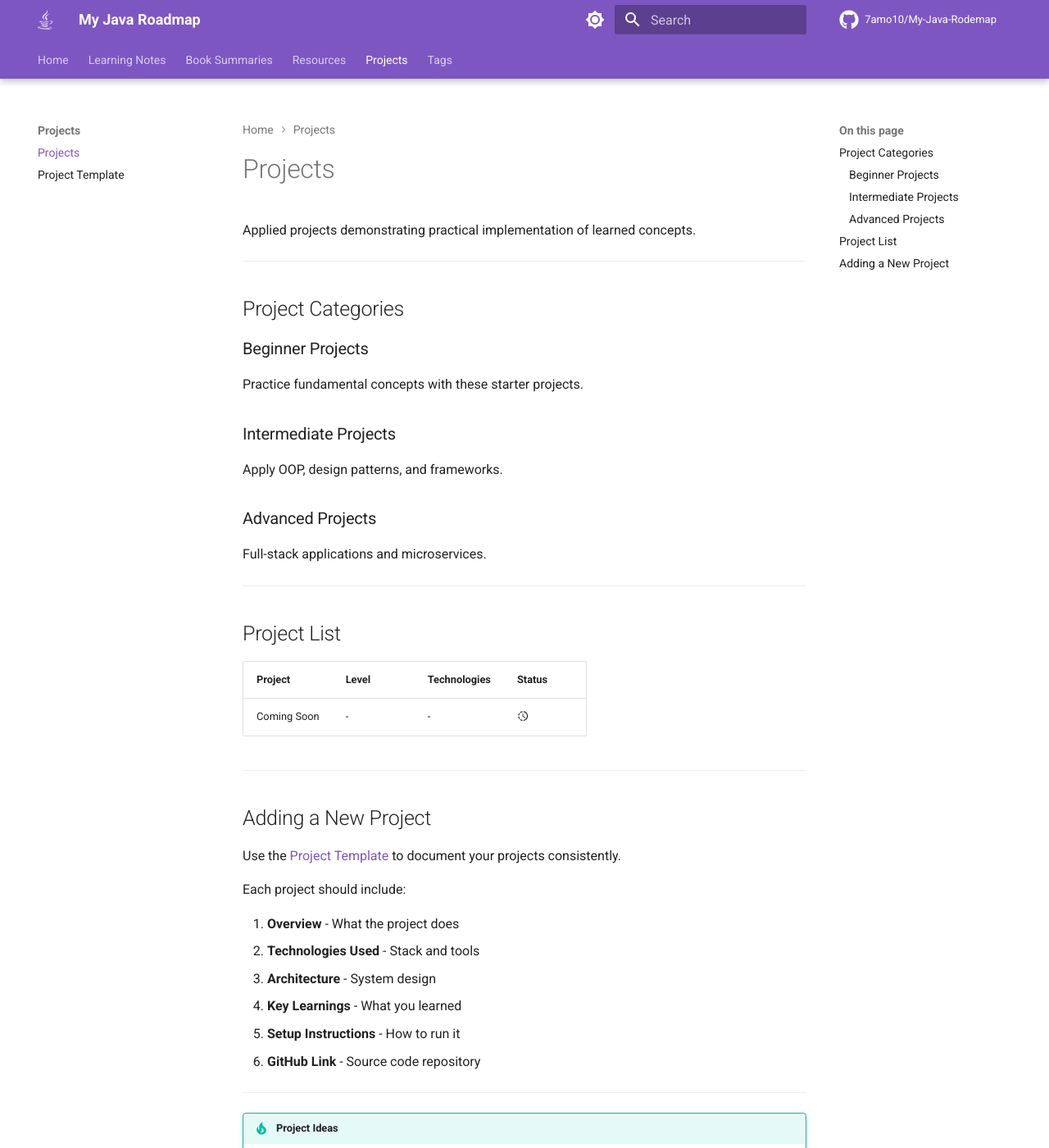
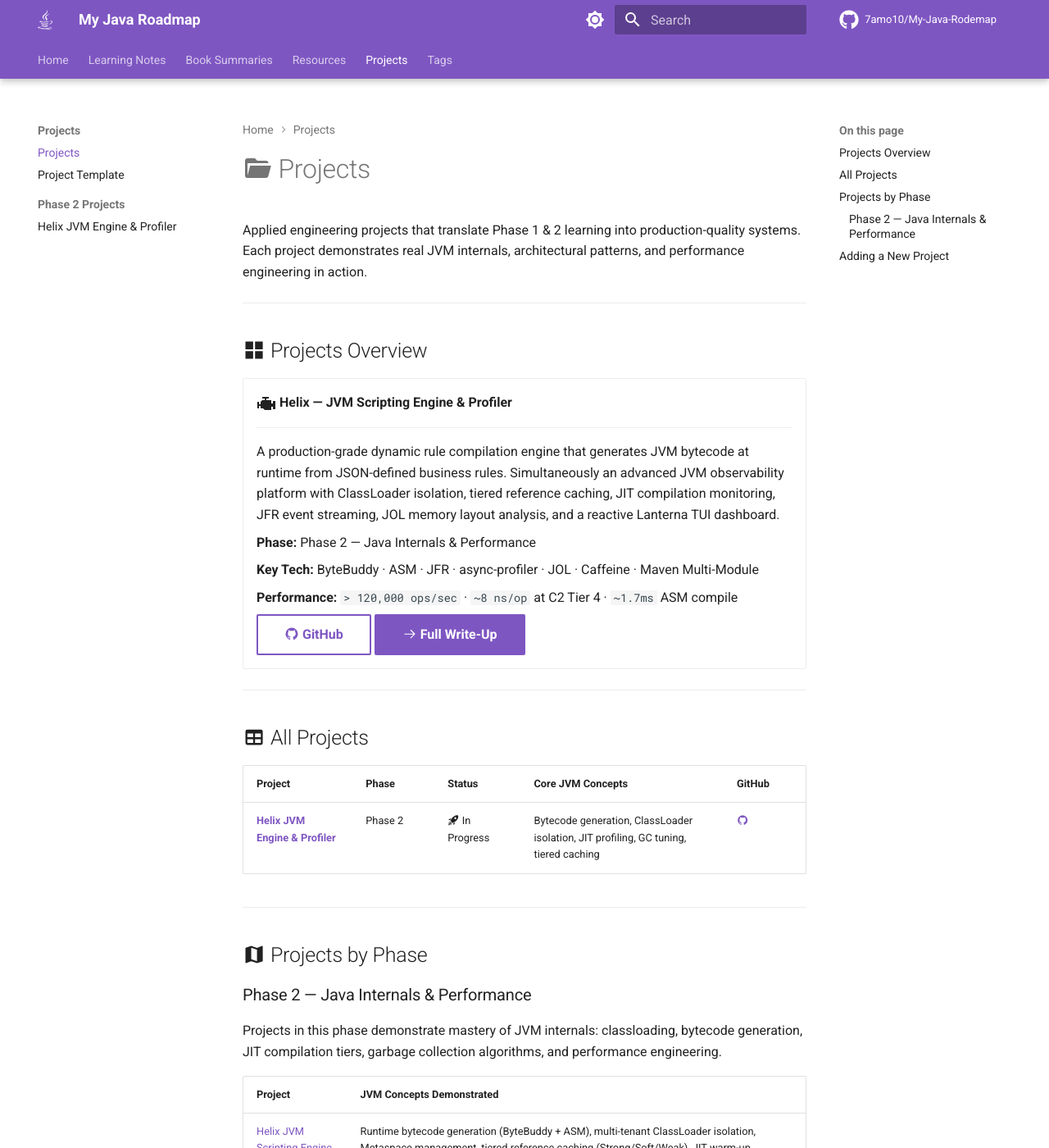
Before and after one commit to 7amo10/My-Java-Rodemap, an MkDocs documentation site: the page built from docs/projects/index.md, in a window 1280 px wide and 1400 px high. Shown: the whole window at 82% size. Built offline with MkDocs 1.6.1 and Material for MkDocs 9.7.7, drawn with Linux system fonts in a browser that asks for light colours; comment, search, counter and statistics services are not loaded; some of the changed text lies outside the part shown.

Commit message:
docs: add Phase 2 Helix JVM Scripting Engine project and update navigation

```diff
--- a/docs/projects/index.md
+++ b/docs/projects/index.md
@@ -1,46 +1,60 @@
-# Projects
+# :material-folder-open: Projects
 
-Applied projects demonstrating practical implementation of learned concepts.
+Applied engineering projects that translate Phase 1 & 2 learning into production-quality systems. Each project demonstrates real JVM internals, architectural patterns, and performance engineering in action.
 
 ---
 
-## Project Categories
+## :material-view-grid: Projects Overview
 
-### Beginner Projects
-Practice fundamental concepts with these starter projects.
+<div class="grid cards" markdown>
 
-### Intermediate Projects
-Apply OOP, design patterns, and frameworks.
+-   :material-engine:{ .lg .middle } **Helix — JVM Scripting Engine & Profiler**
 
-### Advanced Projects
-Full-stack applications and microservices.
+    ---
+
+    A production-grade dynamic rule compilation engine that generates JVM bytecode at runtime from JSON-defined business rules. Simultaneously an advanced JVM observability platform with ClassLoader isolation, tiered reference caching, JIT compilation monitoring, JFR event streaming, JOL memory layout analysis, and a reactive Lanterna TUI dashboard.
+
+    **Phase:** Phase 2 — Java Internals & Performance
+
+    **Key Tech:** ByteBuddy · ASM · JFR · async-profiler · JOL · Caffeine · Maven Multi-Module
+
+    **Performance:** `> 120,000 ops/sec` · `~8 ns/op` at C2 Tier 4 · `~1.7ms` ASM compile
+
+    [:material-github: GitHub](https://github.com/7amo10/helix-jvm-engine){ .md-button } [:octicons-arrow-right-24: Full Write-Up](phase-2-helix-jvm-engine.md){ .md-button .md-button--primary }
+
+</div>
 
 ---
 
-## Project List
+## :material-table: All Projects
 
-| Project | Level | Technologies | Status |
-|---------|-------|--------------|--------|
-| Coming Soon | - | - | :material-progress-clock: |
+| Project | Phase | Status | Core JVM Concepts | GitHub |
+|---------|-------|--------|--------------------|--------|
+| [**Helix JVM Engine & Profiler**](phase-2-helix-jvm-engine.md) | Phase 2 | :material-rocket-launch: In Progress | Bytecode generation, ClassLoader isolation, JIT profiling, GC tuning, tiered caching | [:material-github:](https://github.com/7amo10/helix-jvm-engine) |
 
 ---
 
-## Adding a New Project
+## :material-map: Projects by Phase
 
-Use the [Project Template](project-template.md) to document your projects consistently.
+### Phase 2 — Java Internals & Performance
 
-Each project should include:
+Projects in this phase demonstrate mastery of JVM internals: classloading, bytecode generation, JIT compilation tiers, garbage collection algorithms, and performance engineering.
 
-1. **Overview** - What the project does
-2. **Technologies Used** - Stack and tools
-3. **Architecture** - System design
-4. **Key Learnings** - What you learned
-5. **Setup Instructions** - How to run it
-6. **GitHub Link** - Source code repository
+| Project | JVM Concepts Demonstrated |
+|---------|--------------------------|
+| [Helix JVM Scripting Engine](phase-2-helix-jvm-engine.md) | Runtime bytecode generation (ByteBuddy + ASM), multi-tenant ClassLoader isolation, Metaspace management, tiered reference caching (Strong/Soft/Weak), JIT warm-up strategies, GC tuning (G1, Metaspace), JFR custom events, async-profiler integration |
 
 ---
 
-!!! tip "Project Ideas"
-    - Console-based To-Do App (Beginner)
-    - REST API with Spring Boot (Intermediate)
-    - E-commerce Microservices (Advanced)
+## :material-plus-box: Adding a New Project
+
+Use the [Project Template](project-template.md) to document your projects consistently. Every project page should cover:
+
+| Section | Content |
+|---------|---------|
+| **Problem** | What gap does this project fill? What fails without it? |
+| **Solution** | High-level approach and key design decisions |
+| **Architecture** | Internal subsystems, data flows, Mermaid diagrams |
+| **JVM Concepts Applied** | Map each subsystem to a Phase 1/2 concept learned |
+| **Benchmarks** | JMH numbers, latency histograms, throughput measurements |
+| **Links** | GitHub repo, design specs, related learning notes |
--- a/mkdocs.yml
+++ b/mkdocs.yml
@@ -336,5 +336,7 @@ nav:
   - Projects:
     - projects/index.md
     - projects/project-template.md
+    - Phase 2 Projects:
+      - projects/phase-2-helix-jvm-engine.md
 
   - Tags: tags.md
```
Also changed, not shown: docs/projects/phase-2-helix-jvm-engine.md (added, +457 -0 lines), 1 other file.
